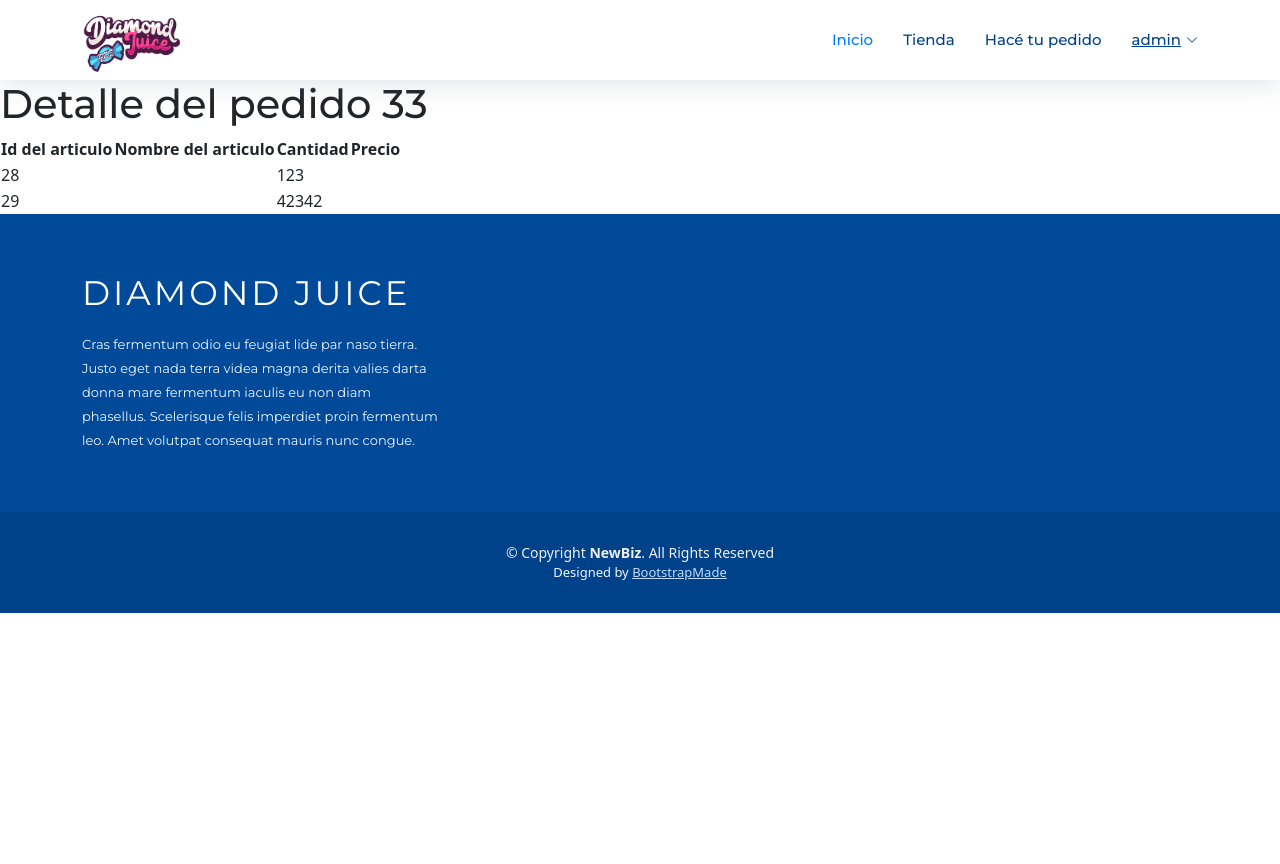
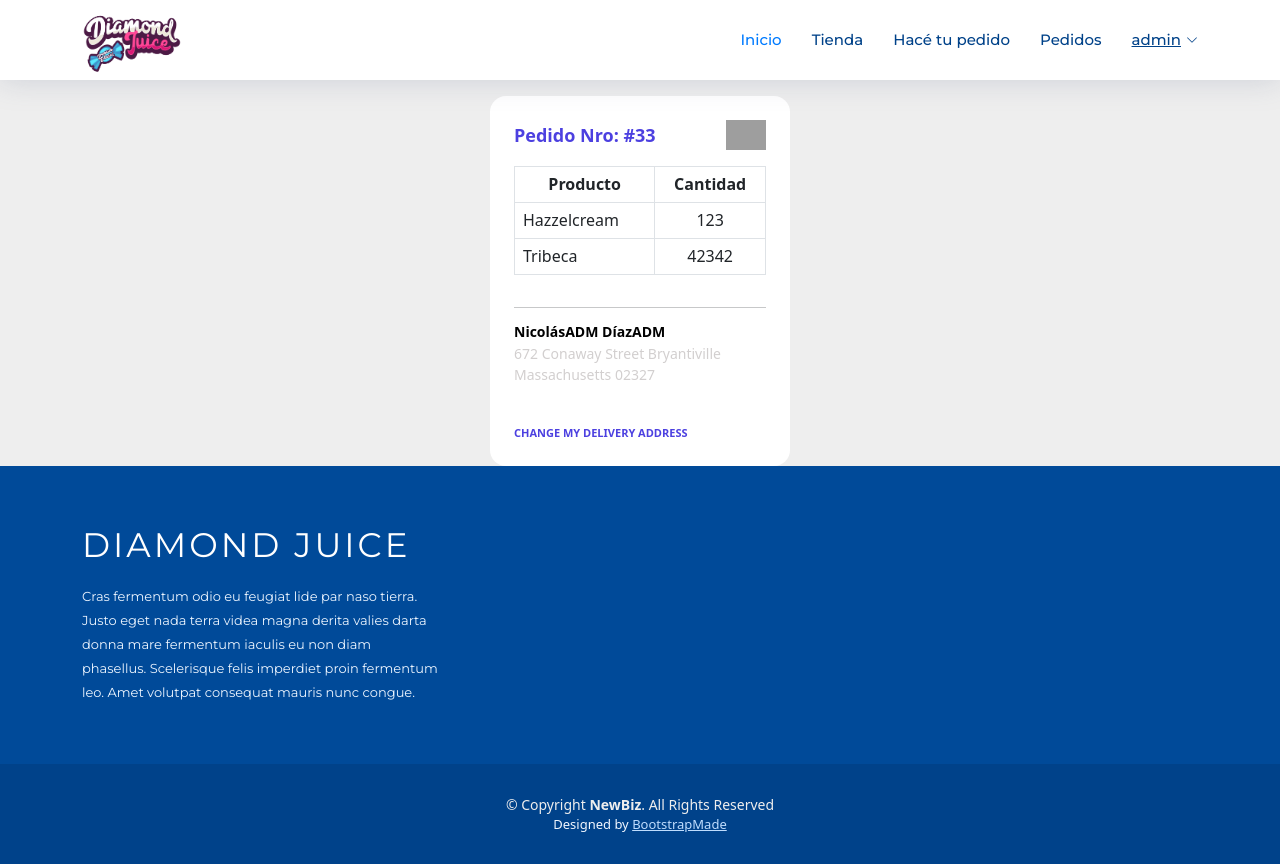
Before and after one commit to NicoDiaz97/DiamondJuice, a Django app: page /tienda/ver-pedido/33/ in a window 1280 px wide. Before the commit the page ends 613 px from the top, so only its background shows below. Run offline with Django 4.2, Linux system fonts and the light colour scheme; a user stored in the database is signed in; data comes from the database, SQL or seed files in the repository; both versions use the stored data as it was after the commit; some libraries are stand-ins or nearby versions; grey boxes are pictures that could not be loaded.

Commit message:
Commit con desarrollo de pedidos

```diff
--- a/Diamond_Store/AppTienda/forms.py
+++ b/Diamond_Store/AppTienda/forms.py
@@ -1,6 +1,5 @@
 from django import forms
 from django.forms import modelformset_factory
-from betterforms.multiform import MultiModelForm
 
 from AppTienda.models import Pedido, Producto, ArticulosPedido
 
@@ -8,7 +7,7 @@ from AppTienda.models import Pedido, Producto, ArticulosPedido
 class PedidoForm(forms.ModelForm):
     class Meta:
         model   = Pedido
-        fields  = ['user', 'tipo_retiro', 'direccion_envio', 'comentarios_adicionales']
+        fields  = ['tipo_retiro', 'direccion_envio', 'comentarios_adicionales']
 
 class ArticulosForm(forms.Form):
     productos = forms.ModelMultipleChoiceField(queryset=Producto.objects.all())
--- a/Diamond_Store/AppTienda/models.py
+++ b/Diamond_Store/AppTienda/models.py
@@ -17,8 +17,13 @@ class Producto(models.Model):
         return self.nombre
 
 class Pedido(models.Model):
+    TIPO_RETIRO = [
+        ('D', 'Envío a domicilio'),
+        ('R', 'Retiro en sucursal'),
+    ]
     user                    = models.ForeignKey(User,on_delete=models.CASCADE)
-    tipo_retiro             = models.CharField(max_length=100)
+    fecha_pedido            = models.DateField(auto_now_add=True)
+    tipo_retiro             = models.CharField(max_length=100, choices=TIPO_RETIRO)
     direccion_envio         = models.CharField(max_length=1000, blank=True)
     comentarios_adicionales = models.CharField(max_length=1000)
 
--- /dev/null
+++ b/Diamond_Store/AppTienda/static/css/pedido.css
@@ -0,0 +1,87 @@
+body{
+	background-color: #eee;
+}
+.card{
+	    background-color: #fff;
+    width: 300px;
+    border: none;
+    border-radius: 16px;
+
+}
+
+.info{
+      line-height: 19px;
+}
+
+.name{
+	color: #4c40e0;
+    font-size: 18px;
+    font-weight: 600;
+}
+
+.order{
+	font-size: 14px;
+	font-weight: 400;
+	color: #b7b5b5;
+}
+.detail{
+
+	line-height:19px;
+}
+
+.summery{
+
+
+	    color: #d2cfcf;
+    font-weight: 400;
+    font-size: 13px;
+}
+
+.text{
+
+	line-height:15px;
+}
+.new{
+
+	color: #000;
+	font-size: 14px;
+	font-weight: 600;
+}
+.money{
+
+
+	font-size: 14px;
+	font-weight:500;
+}
+.address{
+
+color: #d2cfcf;
+	font-weight:500;
+	font-size:14px;
+}
+
+.last{
+
+	font-size: 10px;
+	font-weight: 500;
+
+}
+
+
+.address-line{
+	color: #4C40E0;
+    font-size: 11px;
+    font-weight: 700;
+}
+
+.class-form-pedido{
+	padding-top: 2rem;
+	padding-bottom: 2rem;
+	width: 100%;
+	max-width: 600px;
+	margin: 0 auto;
+	display: flex;
+	flex-direction: column;
+	justify-content: center;
+	align-items: center;
+}
--- a/Diamond_Store/AppTienda/static/css/style.css
+++ b/Diamond_Store/AppTienda/static/css/style.css
@@ -1574,3 +1574,9 @@ body {
 .formulario-pedido{
   padding: 2rem;
 }
+.table_crear_pedidos{
+  border: 5px solid;
+  margin: auto;
+  width: 50%;
+  padding: 10px;
+}
--- a/Diamond_Store/AppTienda/templates/AppTienda/base.html
+++ b/Diamond_Store/AppTienda/templates/AppTienda/base.html
@@ -49,6 +49,7 @@
           <li><a class="nav-link scrollto" href="{% url 'galeria-productos' %}">Tienda</a></li>
           {% if user.is_authenticated %}
           <li><a class="nav-link scrollto" href="{% url 'crear-pedido' %}">Hacé tu pedido</a></li>
+          <li><a class="nav-link scrollto" href="{% url 'pedidos' %}">Pedidos</a></li>
           {% endif %}
           {% comment %} <li><a class="nav-link scrollto" href="#contact">Contact</a></li> {% endcomment %}
           {% if not user.is_authenticated %}
--- a/Diamond_Store/AppTienda/templates/AppTienda/form_crear_pedido.html
+++ /dev/null
@@ -1,5 +0,0 @@
-{% extends 'AppTienda/base.html' %}
-
-{% block contenido %}
-
-{% endblock contenido %}
--- a/Diamond_Store/AppTienda/templates/AppTienda/pedido_detail.html
+++ b/Diamond_Store/AppTienda/templates/AppTienda/pedido_detail.html
@@ -1,27 +1,72 @@
 {% extends 'AppTienda/base.html' %}
-
+{% load static %}
 {% block contenido %}
 
-<h1>Detalle del pedido {{ pedido.id }}</h1>
+<link href="{% static '/css/pedido.css' %}" rel="stylesheet">
+
+<div class="container mt-5 d-flex justify-content-center">
+  <div class="card p-4 mt-3">
+     <div class="first d-flex justify-content-between align-items-center mb-3">
+       <div class="info">
+           <span class="d-block name">Pedido Nro: #{{ pedido.id }}</span>
+       </div>
+
+        <img src="https://i.imgur.com/NiAVkEw.png" width="40"/>
+
+
+     </div>
+         <div class="detail">
+          <table class="table table-bordered">
+            <thead class="thead-dark">
+              <tr>
+                <th><center>Producto</center></th>
+                <th><center>Cantidad</center></th>
+              </tr>
+            </thead>
+            <tbody>
+              {% for articulo in articulos %}
+              <tr>
+                <td>{{ articulo.producto }}</td>
+                <td><center>{{ articulo.cantidad }}</center></td>
+              </tr>
+              {% endfor %}
+            </tbody>
+          </table>
+         </div>
+     <hr>
+     <div class="text">
+   <span class="d-block new mb-1" >{{user.first_name}} {{user.last_name}}</span>
+    </div>
+   <span class="d-block address mb-3">672 Conaway Street Bryantiville Massachusetts 02327</span>
+     <div class="  money d-flex flex-row mt-2 align-items-center">
+       {% comment %} <img src="https://i.imgur.com/ppwgjMU.png" width="20" /> {% endcomment %}
+
+       {% comment %} <span class="ml-2">Cash on Delivery</span>  {% endcomment %}
+
+          </div>
+          <div class="last d-flex align-items-center mt-3">
+           <span class="address-line">CHANGE MY DELIVERY ADDRESS</span>
+
+          </div>
+   </div>
+</div>
+
+{% comment %} <h1>Detalle del pedido #{{ pedido.id }}</h1>
 <table>
   <thead>
     <tr>
-      <th>Id del articulo</th>
       <th>Nombre del articulo</th>
       <th>Cantidad</th>
-      <th>Precio</th>
     </tr>
   </thead>
   <tbody>
     {% for articulo in articulos %}
     <tr>
-      <td>{{ articulo.id }}</td>
-      <td>{{ articulo.nombre }}</td>
+      <td>{{ articulo.producto }}</td>
       <td>{{ articulo.cantidad }}</td>
-      <td>{{ articulo.precio }}</td>
     </tr>
     {% endfor %}
   </tbody>
-</table>
+</table> {% endcomment %}
 
 {% endblock contenido %}
--- a/Diamond_Store/AppTienda/urls.py
+++ b/Diamond_Store/AppTienda/urls.py
@@ -1,10 +1,11 @@
 from django.contrib import admin
 from django.urls import path
-from AppTienda.views import galeria_productos, visualizarProductoDetailView, pedido_detail, crear_pedido
+from AppTienda.views import galeria_productos, visualizarProductoDetailView, pedido_detail, crear_pedido, visualizar_pedidosListView
 
 urlpatterns = [
     path('productos/', galeria_productos, name='galeria-productos'),
     path('ver-producto/<int:pk>/', visualizarProductoDetailView.as_view(), name='ver-producto'),
+    path('pedidos/', visualizar_pedidosListView.as_view(), name='pedidos'),
     path('crear-pedido/', crear_pedido, name='crear-pedido'),
     path('ver-pedido/<int:pedido_id>/', pedido_detail, name='ver-pedido'),
 
--- a/Diamond_Store/AppTienda/views.py
+++ b/Diamond_Store/AppTienda/views.py
@@ -1,3 +1,5 @@
+from typing import Any
+from django.db.models.query import QuerySet
 from django.shortcuts import render, redirect, get_object_or_404
 from django.urls import reverse, reverse_lazy
 from django.views.generic import ListView, CreateView, DetailView, UpdateView, DeleteView
@@ -23,6 +25,14 @@ class visualizarProductoDetailView(DetailView):
     model       = Producto
     success_url = reverse_lazy('galeria_productos')
 
+class visualizar_pedidosListView(LoginRequiredMixin, ListView):
+    # model           = Pedido
+    # queryset        = Pedido.objects.filter(user__exact=)
+    template_name   = 'AppTienda/pedidos.html'
+    def get_queryset(self) -> QuerySet[Any]:
+        return Pedido.objects.filter(user=self.request.user)
+
+@login_required
 def pedido_detail(request, pedido_id):
     # Obtener el pedido por su id o devolver un error 404 si no existe
     pedido = get_object_or_404(Pedido, id=pedido_id)
@@ -44,13 +54,9 @@ def crear_pedido(request):
                 articulo = articulo_form.save(commit=False)
                 articulo.pedido_id = pedido
                 articulo.save()
-            return redirect('galeria-productos')
+            return redirect('ver-pedido', pedido.id)
     else:
         pedido_form = PedidoForm()
         articulos_formset = ArticulosPedidoFormSet(queryset=ArticulosPedido.objects.none())
         context = {"pedido_form": pedido_form, "articulos_formset": articulos_formset}
-        return render(request, 'AppTienda/create_order.html', context)
-        # articulos_formset = ArticulosPedidoFormSet(queryset=ArticulosPedido.objects.none())
-        # context = {"pedido_form": pedido_form, "articulos_formset": articulos_formset}
-        # context['articulos_empty_form'] = articulos_formset.empty_form
-        # return render(request, 'AppTienda/create_order.html', context)
+        return render(request, 'AppTienda/crearpedido.html', context)
--- a/Diamond_Store/Diamond_Store/settings.py
+++ b/Diamond_Store/Diamond_Store/settings.py
@@ -40,7 +40,6 @@ INSTALLED_APPS = [
     'django.contrib.staticfiles',
     'AppPerfiles',
     'AppTienda',
-    'betterforms',
 ]
 
 MIDDLEWARE = [
```
Also changed, not shown: Diamond_Store/AppTienda/static/css/pedidos.css (added, +113 -0 lines), Diamond_Store/AppTienda/templates/AppTienda/crearpedido.html (added, +71 -0 lines), Diamond_Store/AppTienda/templates/AppTienda/create_order.html (deleted, +0 -44 lines), Diamond_Store/AppTienda/templates/AppTienda/formulario_articulospedido.html (deleted, +0 -99 lines), Diamond_Store/AppTienda/templates/AppTienda/formulario_pedido.html (deleted, +0 -63 lines), Diamond_Store/AppTienda/templates/AppTienda/pedidos.html (added, +58 -0 lines), Diamond_Store/AppTienda/migrations/0008_pedido_fecha_pedido_alter_pedido_tipo_retiro.py (added), Diamond_Store/db.sqlite3.
